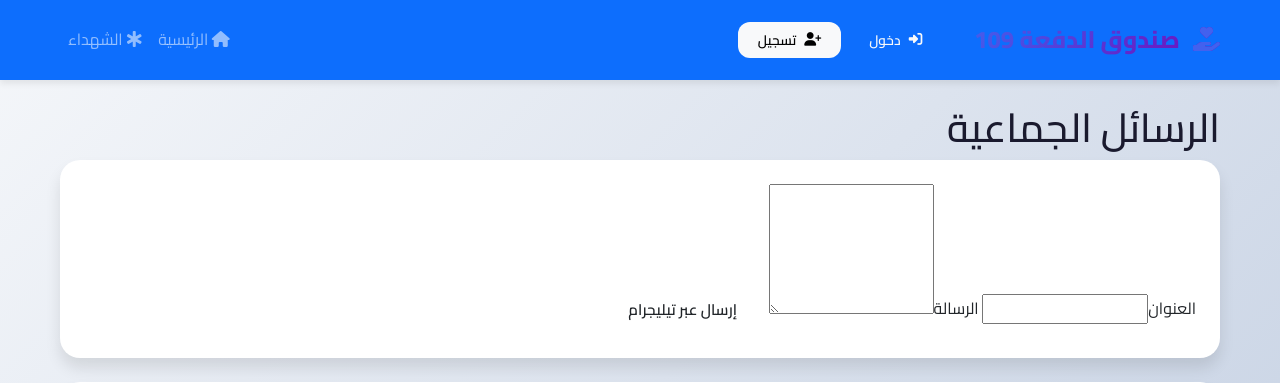
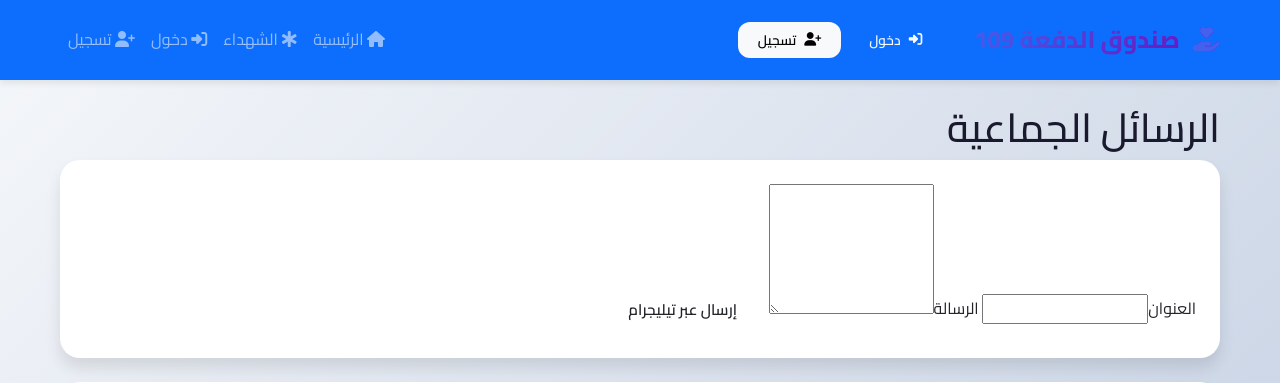
Before and after one commit to abdelrahman109/109-sys1, a Flask app: page /admin/broadcast in a window 1280 px wide. Shown: the top 383 px of the page. Run offline with Flask 3, Linux system fonts and the light colour scheme; a user stored in the database is signed in; data comes from the database, SQL or seed files in the repository; data that the repository does not hold is empty.

Commit message:
Update base.html

```diff
--- a/templates/base.html
+++ b/templates/base.html
@@ -5,29 +5,21 @@
     <meta name="viewport" content="width=device-width, initial-scale=1.0, user-scalable=yes">
     <title>{% block title %}نظام دعم الدفعة 109{% endblock %}</title>
 
-    <!-- Bootstrap 5 CSS -->
     <link href="https://cdn.jsdelivr.net/npm/bootstrap@5.3.0/dist/css/bootstrap.rtl.min.css" rel="stylesheet">
-
-    <!-- Font Awesome 6 -->
     <link rel="stylesheet" href="https://cdnjs.cloudflare.com/ajax/libs/font-awesome/6.4.0/css/all.min.css">
-
-    <!-- Google Fonts -->
     <link href="https://fonts.googleapis.com/css2?family=Cairo:wght@400;500;600;700;800&display=swap" rel="stylesheet">
-
-    <!-- Custom CSS -->
     <link rel="stylesheet" href="/static/css/style.css">
 
     {% block extra_css %}{% endblock %}
 </head>
 <body>
-    <!-- Navigation Bar -->
     <nav class="navbar navbar-expand-lg navbar-dark bg-primary">
         <div class="container">
             <a class="navbar-brand" href="/">
                 <i class="fas fa-hand-holding-heart"></i> صندوق الدفعة 109
             </a>
 
-            <!-- أزرار دخول وتسجيل في الأعلى -->
+            <!-- أزرار دخول وتسجيل (تظهر دائماً) -->
             <div class="d-flex align-items-center gap-2">
                 {% if not current_user.is_authenticated %}
                     <a href="/login" class="btn btn-outline-light btn-sm">
@@ -39,12 +31,12 @@
                 {% endif %}
 
                 <!-- زر القائمة للموبايل -->
-                <button class="navbar-toggler" type="button" data-bs-toggle="collapse" data-bs-target="#navbarNav" aria-controls="navbarNav" aria-expanded="false" aria-label="Toggle navigation">
+                <button class="navbar-toggler" type="button" data-bs-toggle="collapse" data-bs-target="#navbarNav" aria-controls="navbarNav" aria-expanded="false" aria-label="القائمة">
                     <span class="navbar-toggler-icon"></span>
                 </button>
             </div>
 
-            <!-- القائمة المنسدلة (تظهر على الموبايل) -->
+            <!-- القائمة المنسدلة (تظهر على الموبايل عند الضغط) -->
             <div class="collapse navbar-collapse" id="navbarNav">
                 <ul class="navbar-nav ms-auto">
                     <li class="nav-item">
@@ -94,13 +86,23 @@
                                 <i class="fas fa-sign-out-alt"></i> تسجيل خروج
                             </a>
                         </li>
+                    {% else %}
+                        <li class="nav-item">
+                            <a class="nav-link" href="/login">
+                                <i class="fas fa-sign-in-alt"></i> دخول
+                            </a>
+                        </li>
+                        <li class="nav-item">
+                            <a class="nav-link" href="/register">
+                                <i class="fas fa-user-plus"></i> تسجيل
+                            </a>
+                        </li>
                     {% endif %}
                 </ul>
             </div>
         </div>
     </nav>
 
-    <!-- Flash Messages -->
     <div class="container mt-3">
         {% with messages = get_flashed_messages(with_categories=true) %}
             {% if messages %}
@@ -115,12 +117,10 @@
         {% endwith %}
     </div>
 
-    <!-- Main Content -->
     <main class="container my-4">
         {% block content %}{% endblock %}
     </main>
 
-    <!-- Footer -->
     <footer class="bg-dark text-white text-center py-4 mt-5">
         <div class="container">
             <p class="mb-2">
@@ -132,11 +132,6 @@
         </div>
     </footer>
 
-    <!-- Scripts -->
     <script src="https://cdn.jsdelivr.net/npm/bootstrap@5.3.0/dist/js/bootstrap.bundle.min.js"></script>
-    <script src="https://code.jquery.com/jquery-3.7.0.min.js"></script>
-    <script src="/static/js/main.js"></script>
-
-    {% block extra_js %}{% endblock %}
 </body>
 </html>
```
